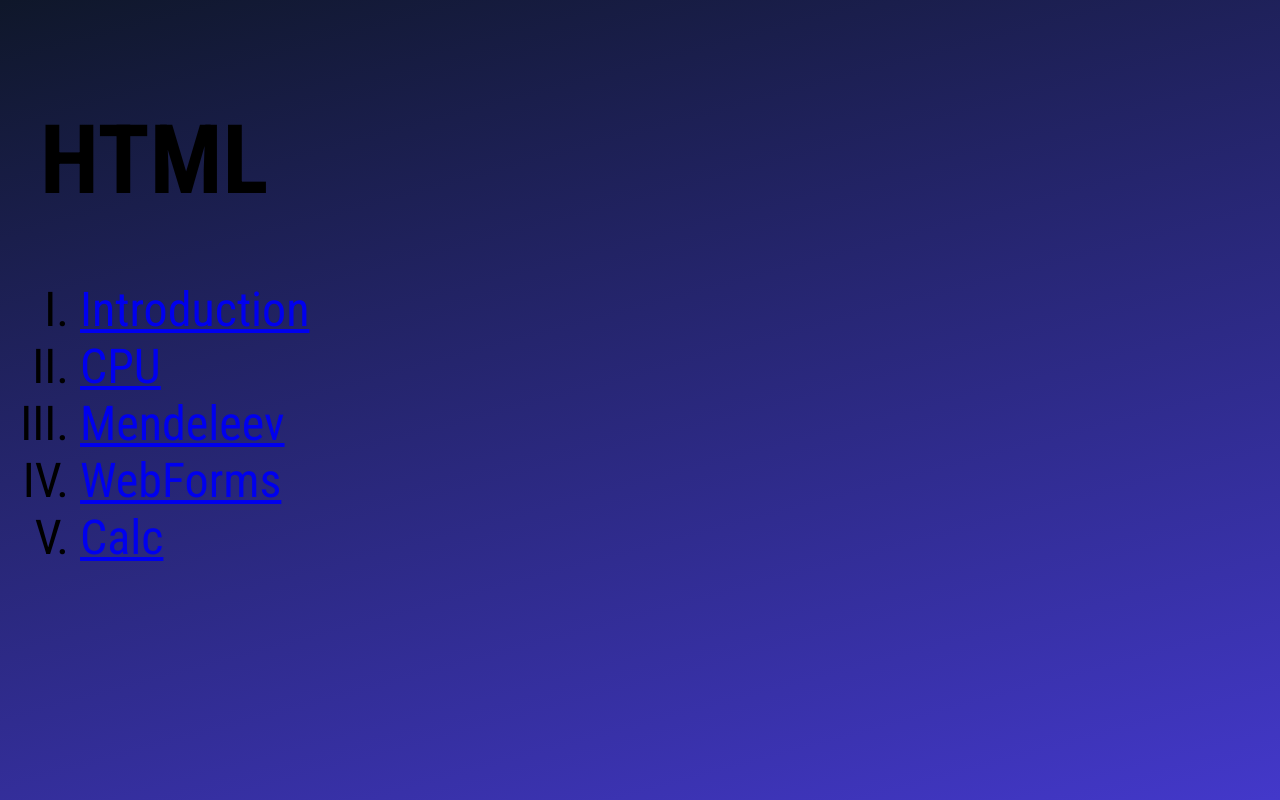
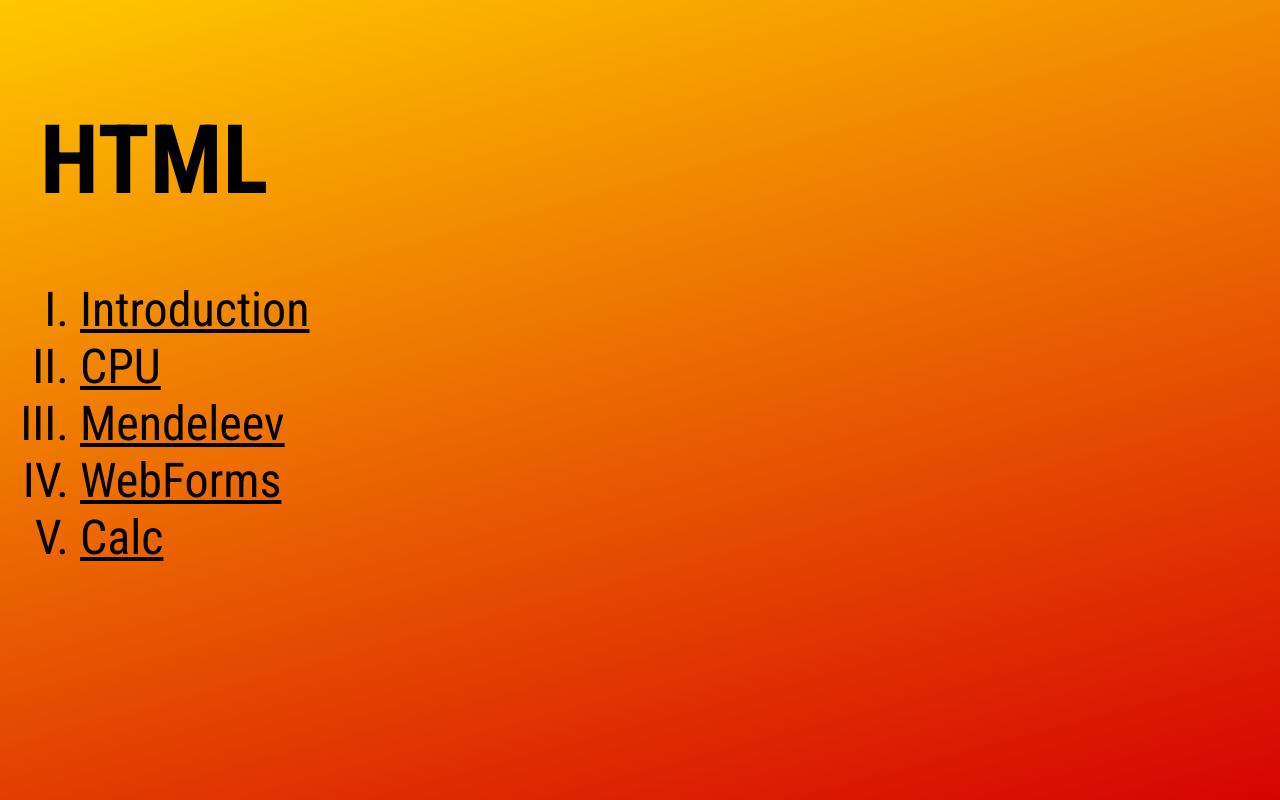
Before and after one commit to Matvej200902/WEB, a plain HTML site: page index.html in a window 1280 px wide. Drawn offline with Linux system fonts and the light colour scheme.

Commit message:
Add files via upload

```diff
--- a/02-CPU/cpu.css
+++ b/02-CPU/cpu.css
@@ -8,7 +8,7 @@ body {
 	/*font-family:'Lucida Sans', 'Lucida Sans Regular', 'Lucida Grande', 'Lucida Sans Unicode', Geneva, Verdana, sans-serif;*/
 	font-family: Roboto Condensed;
 	/*background: #c3ff6c*/
-	background-image: linear-gradient(165deg,#0f172a, #4338ca);
+	background-image: linear-gradient(165deg,#ffc800, #d60303);
 	background-repeat: no-repeat;
 	background-attachment: fixed;
 }
@@ -102,3 +102,7 @@ a:active
 	background-color: black;
 	color: white;
 }
+a{
+	text-decoratrion: none;
+	color: inherit;
+}
```
